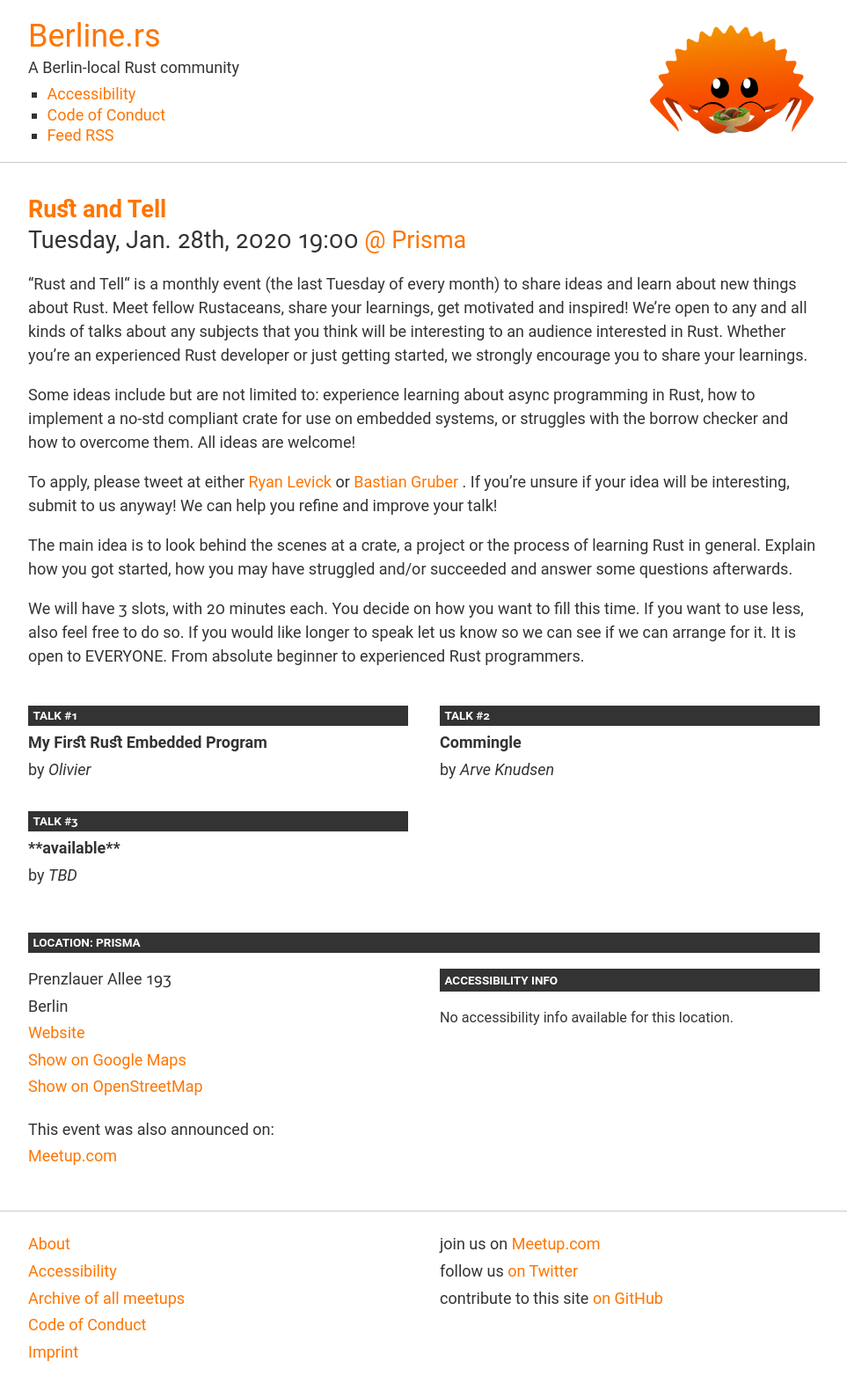
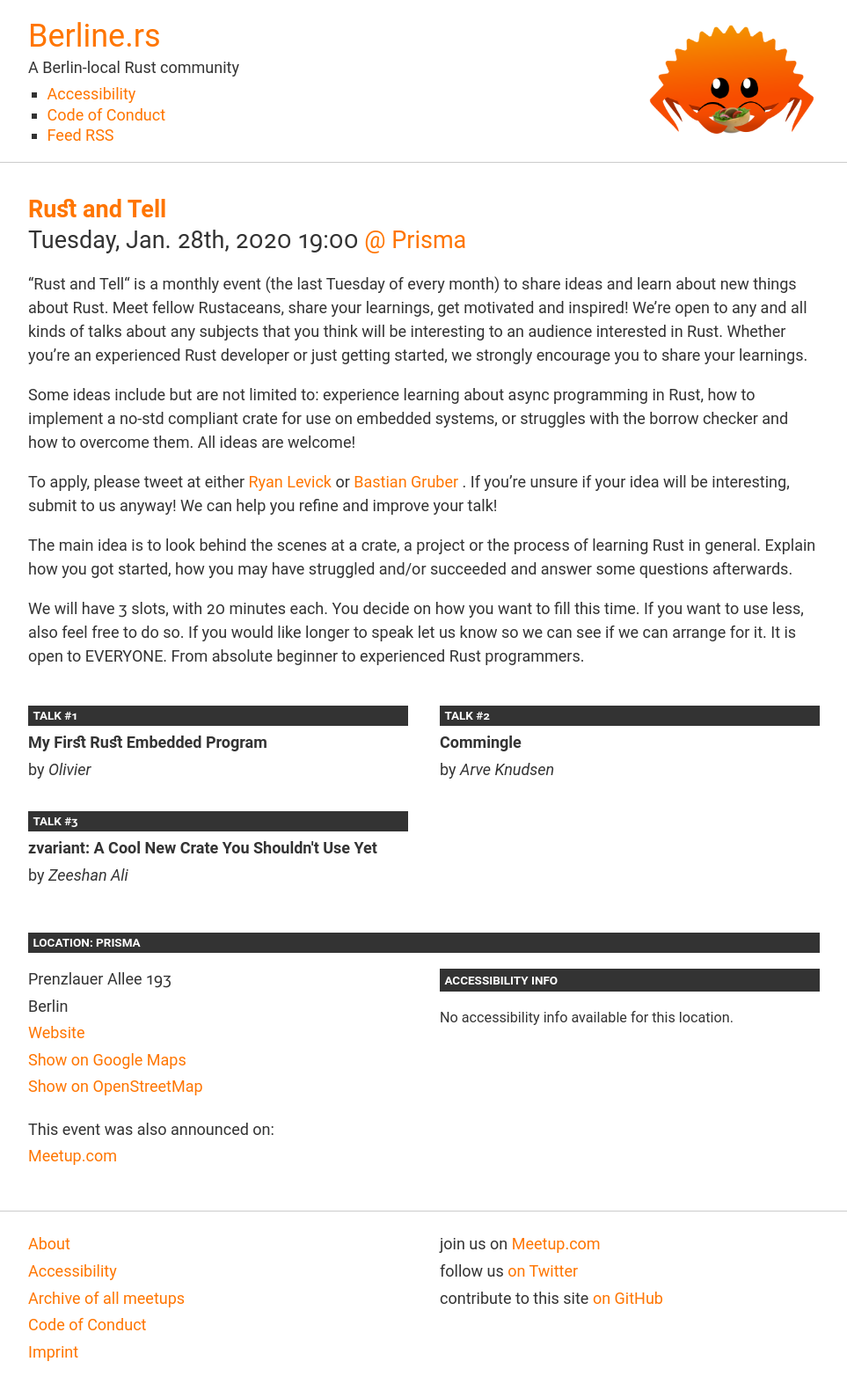
Before and after one commit to berlinrs/berline.rs, a Jekyll site: the page built from _posts/2020-01-28-rust-and-tell.md, in a window 1280 px wide. Shown: the whole page at 88% size, without its empty margins (158-1121 px from the left). Built offline with Jekyll 4.4.1, drawn with Linux system fonts in a browser that asks for light colours.

Commit message:
Update last rust and tell

```diff
--- a/_posts/2020-01-28-rust-and-tell.md
+++ b/_posts/2020-01-28-rust-and-tell.md
@@ -12,9 +12,9 @@ talks:
 - title: "Commingle"
   speaker:
     name: "Arve Knudsen"
-- title: "**available**"
+- title: "zvariant: A Cool New Crate You Shouldn't Use Yet"
   speaker:
-    name: "TBD"
+    name: "Zeeshan Ali"
 ---
 
 "Rust and Tell“ is a monthly event (the last Tuesday of every month) to share ideas and learn about new things about Rust. Meet fellow Rustaceans, share your learnings, get motivated and inspired! We’re open to any and all kinds of talks about any subjects that you think will be interesting to an audience interested in Rust. Whether you're an experienced Rust developer or just getting started, we strongly encourage you to share your learnings.
```
